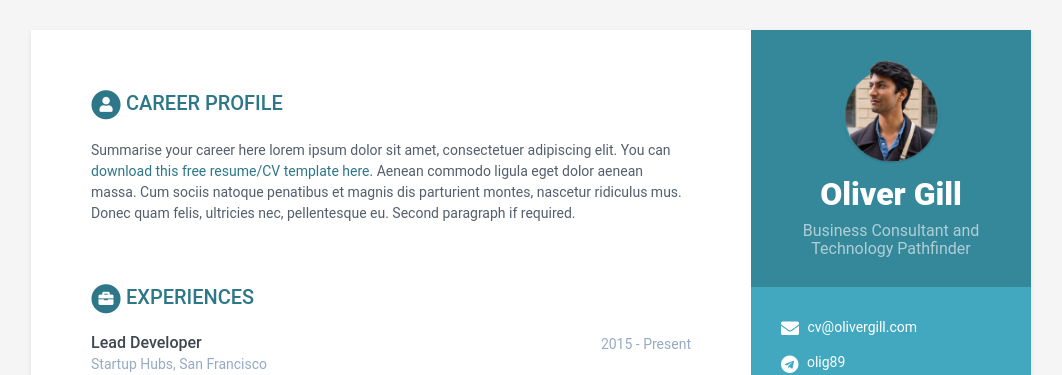
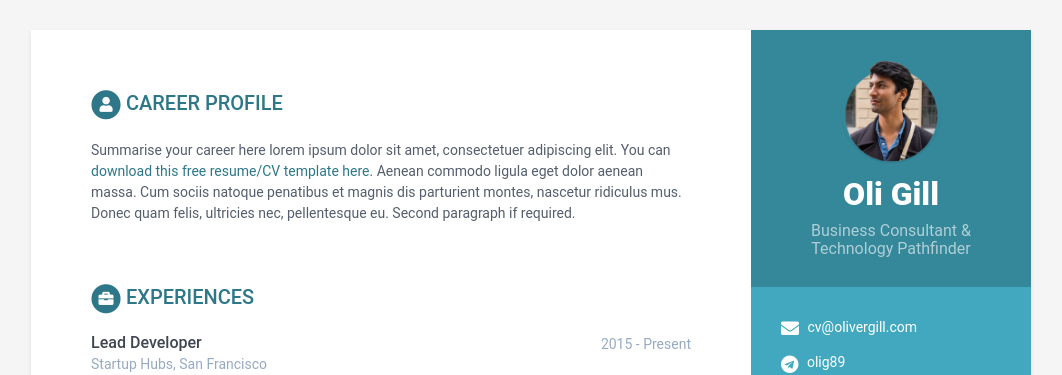
Before and after one commit to olig89/olig89.github.io, a Jekyll site: the page built from index.html, in a window 1280 px wide. Shown: the top 375 px of the page, without its empty margins (109-1171 px from the left). Built offline with Jekyll 4.4.1, drawn with Linux system fonts in a browser that asks for light colours.

Commit message:
added douchery

```diff
--- a/_data/data.yml
+++ b/_data/data.yml
@@ -7,8 +7,8 @@ sidebar:
     education: True # set to False if you want education in main section instead of in sidebar
 
     # Profile information
-    name: Oliver Gill
-    tagline: Business Consultant and Technology Pathfinder
+    name: Oli Gill
+    tagline: Business Consultant & Technology Pathfinder
     avatar: profile.png  #place a 100x100 picture inside /assets/images/ folder and provide the name of the file below
 
     # Sidebar links
```
